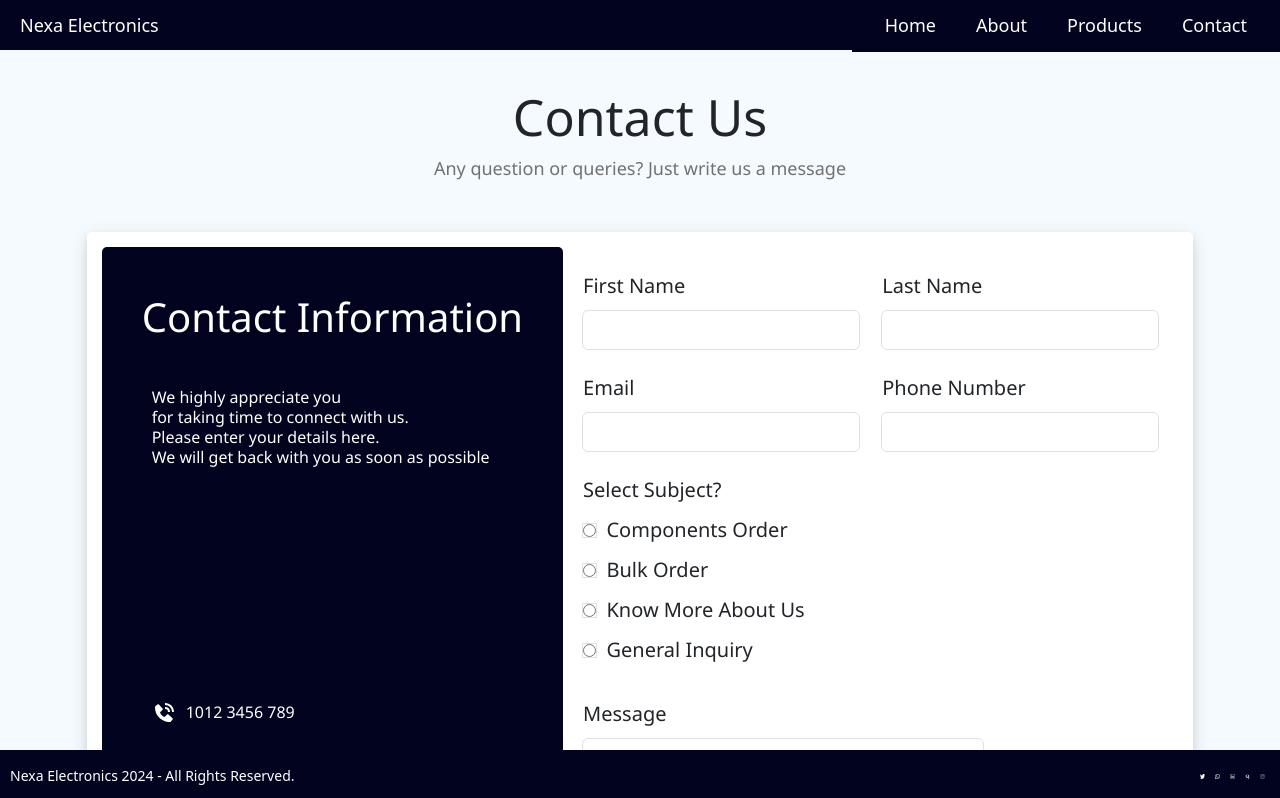
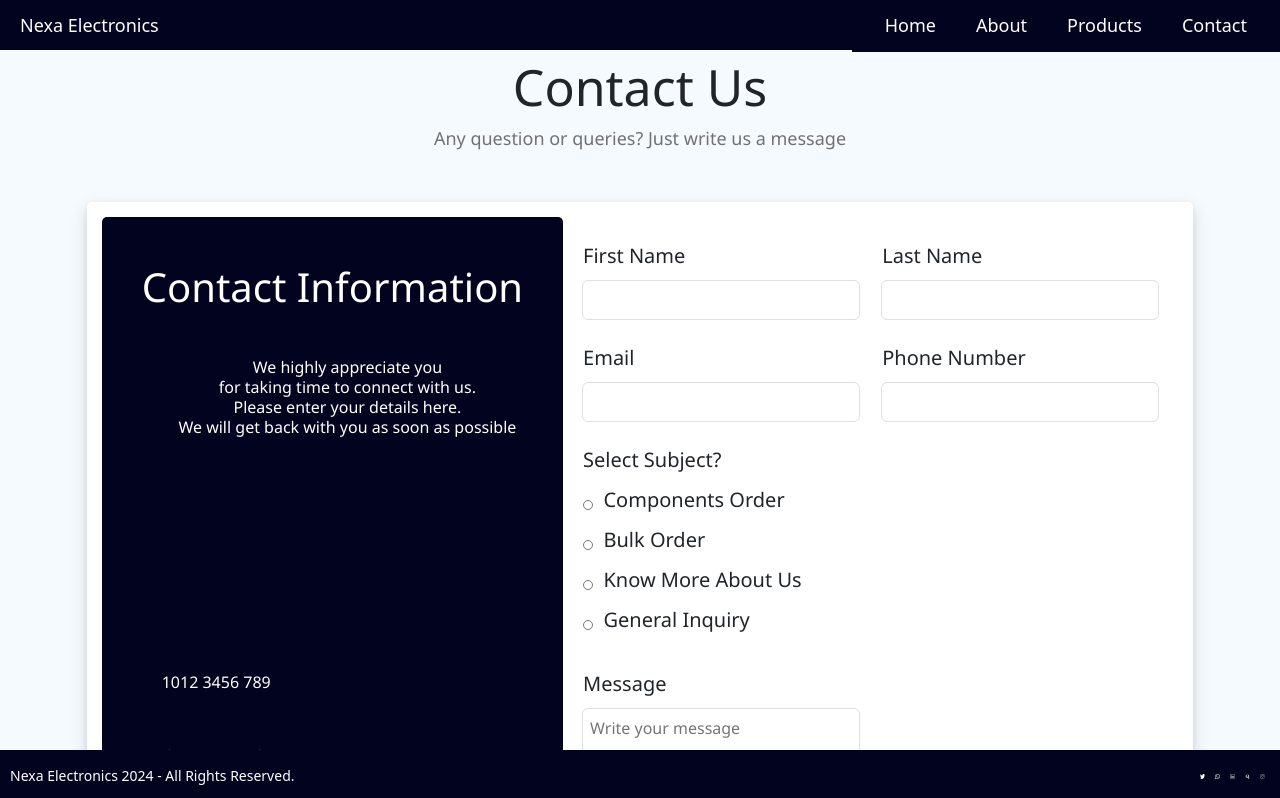
Before and after one commit to vinitmaurya/electronics-website, an Angular app: page /contact in a window 1280 px wide. Shown: the top 798 px of the page. Built offline with nearby package versions, Linux system fonts and the light colour scheme.

Commit message:
contact us page responsive design updated

```diff
--- a/src/contact/contact.component.css
+++ b/src/contact/contact.component.css
@@ -4,6 +4,7 @@
   display: block;
   font-family: "Segoe UI", Tahoma, Geneva, Verdana, sans-serif;
 }
+
 .main-container {
   width: inherit;
   height: max-content;
@@ -14,10 +15,16 @@
   align-items: center;
 }
 
+.page-heading {
+  font-size: 40px;
+  text-align: center;
+}
 
 .page-subheading {
   font-size: 18px;
   color: #717171;
+  text-align: center;
+  margin-bottom: 30px;
 }
 
 .contact-info-container {
@@ -36,86 +43,99 @@
   flex-direction: column;
   justify-content: space-evenly;
   padding: 0px 20px;
-  /* height: 100%; */
 }
+
 .contact-header-container {
-  /* text-align: center; */
-  /* padding-left: 20px; */
-  /* width: 100%; */
+  text-align: center;
 }
+
 .contact-heading {
-  text-align: center;
   font-size: 40px;
   padding: 20px;
 }
+
 .contact-subheading {
   font-size: 16px;
   padding-left: 30px;
   line-height: 20px;
   padding-top: 20px;
 }
+
 .contact-body-container {
   height: max-content;
   padding-left: 30px;
 }
+
 .contact-body-element {
   padding: 20px 0px;
   display: flex;
   align-items: center;
-  /* justify-content: space-between; */
 }
+
 .value {
   padding: 5px;
   padding-left: 10px;
 }
+
 .submit {
   background: #02031e;
   color: white;
   padding: 10px 15px;
   border-radius: 10px;
   font-size: 20px;
-  text-align: right;
+  text-align: center;
   outline: none;
+  cursor: pointer;
 }
+
+.submit:hover {
+  background-color: #333;
+}
+
 section {
   display: flex;
+  flex-wrap: wrap;
   justify-content: space-between;
   gap: 10px;
 }
+
 .input {
   font-size: 20px;
   font-weight: 500;
   display: flex;
   flex-direction: column;
   min-width: 48%;
-  max-width: 100%;
 }
-.input label{
+
+.input label {
   padding-bottom: 10px;
 }
-.input input{
+
+.input input,
+.input textarea {
   font-size: 16px;
   padding: 7px;
   outline: 1px solid rgb(224, 224, 224);
-  border:none;
+  border: none;
   border-radius: 5px;
+  width: 100%;
 }
-.input input:focus{
+
+.input input:focus,
+.input textarea:focus {
   border-bottom: 1px solid #02031e;
 }
-.input-style{
+
+.input-style {
   font-size: 16px;
   padding: 7px;
   outline: 1px solid rgb(224, 224, 224);
-  border:none;
+  border: none;
   border-radius: 5px;
-  width: 400px;
+  width: 100%;
   height: 100px;
 }
-.input-style:focus{
-  border-bottom: 1px solid #02031e;
 
-}
 @media (max-width: 480px) {
   .contact-container {
     display: grid;
@@ -127,15 +147,12 @@ section {
     padding: 10px;
     height: max-content;
   }
-  .head-container {
-    text-align: center;
-    padding: 10px;
-    font-weight: 500;
-  }
+
   .page-heading {
     font-size: 30px;
   }
 }
+
 @media (min-width: 768px) {
   .contact-container {
     display: grid;
@@ -147,12 +164,16 @@ section {
     padding: 15px;
     height: max-content;
   }
-  .head-container {
-    text-align: center;
-    padding: 30px;
-    font-weight: 500;
-  }
+
   .page-heading {
     font-size: 50px;
   }
 }
+.subject-grid{
+  display: grid;
+  grid-template-columns: 10px 1fr;
+
+}
+.subject-grid input{
+  outline: none;
+}
--- a/src/contact/contact.component.html
+++ b/src/contact/contact.component.html
@@ -1,57 +1,28 @@
 <div class="main-container">
   <div class="head-container">
     <div class="page-heading">Contact Us</div>
-    <div class="page-subheading">
-      Any question or queries? Just write us a message
-    </div>
+    <div class="page-subheading">Any question or queries? Just write us a message</div>
   </div>
+
   <div class="contact-container">
     <div class="contact-info-container">
       <div class="contact-header-container">
         <div class="contact-heading">Contact Information</div>
         <div class="contact-subheading">
-          We highly appreciate you <br />for taking time to connect with us.
-          <br />
-          Please enter your details here. <br />We will get back with you as
-          soon as possible
+          We highly appreciate you <br />for taking time to connect with us.<br />
+          Please enter your details here. <br />We will get back with you as soon as possible
         </div>
       </div>
       <div class="contact-body-container">
         <div class="contact-body-element">
-          <span class="icon"
-            ><svg
-              width="24"
-              height="24"
-              viewBox="0 0 24 24"
-              fill="none"
-              xmlns="http://www.w3.org/2000/svg"
-            >
-              <path
-                d="M20 10.999H22C22 5.869 18.127 2 12.99 2V4C17.052 4 20 6.943 20 10.999Z"
-                fill="white"
-              />
-              <path
-                d="M13 7.99999C15.103 7.99999 16 8.89699 16 11H18C18 7.77499 16.225 5.99999 13 5.99999V7.99999ZM16.422 13.443C16.2298 13.2683 15.9773 13.1752 15.7178 13.1832C15.4582 13.1912 15.212 13.2998 15.031 13.486L12.638 15.947C12.062 15.837 10.904 15.476 9.71198 14.287C8.51998 13.094 8.15898 11.933 8.05198 11.361L10.511 8.96699C10.6974 8.78612 10.8061 8.53982 10.8141 8.2802C10.8222 8.02059 10.7289 7.76804 10.554 7.57599L6.85898 3.51299C6.68402 3.32035 6.44086 3.2035 6.18113 3.18725C5.9214 3.17101 5.66557 3.25665 5.46798 3.42599L3.29798 5.28699C3.12509 5.46051 3.0219 5.69145 3.00798 5.93599C2.99298 6.18599 2.70698 12.108 7.29898 16.702C11.305 20.707 16.323 21 17.705 21C17.907 21 18.031 20.994 18.064 20.992C18.3085 20.9783 18.5393 20.8747 18.712 20.701L20.572 18.53C20.7414 18.3325 20.8273 18.0768 20.8112 17.817C20.7951 17.5573 20.6785 17.3141 20.486 17.139L16.422 13.443Z"
-                fill="white"
-              />
-            </svg>
+          <span class="icon">
+            <!-- Your SVG Icon here -->
           </span>
           <span class="value"> 1012 3456 789 </span>
         </div>
         <div class="contact-body-element">
-          <span class="icon"
-            ><svg
-              width="24"
-              height="24"
-              viewBox="0 0 24 24"
-              fill="none"
-              xmlns="http://www.w3.org/2000/svg"
-            >
-              <path
-                d="M22 4H2V20H22V4ZM20 8L12 13L4 8V6L12 11L20 6V8Z"
-                fill="white"
-              />
-            </svg>
+          <span class="icon">
+            <!-- Your SVG Icon here -->
           </span>
           <span class="value"> demo&#64;gmail.com </span>
         </div>
@@ -63,6 +34,7 @@
         </div>
       </div>
     </div>
+
     <div>
       <form class="contact-form-container" name="contact" method="post" data-netlify="true">
         <br>
@@ -91,39 +63,15 @@
         <section>
           <div class="input">
             <label>Select Subject?</label>
-
-            <div>
-              <input
-                type="radio"
-                name="subject"
-                id="components_order"
-                value="Components Order"
-              />
-              <label for="general1"> &nbsp;&nbsp;Components Order </label>
-<br>
-              <input
-                type="radio"
-                name="subject"
-                id="bulk_order"
-                value="Bulk Order"
-              />
-              <label for="general2"> &nbsp;&nbsp;Bulk Order</label>
-<br>
-              <input
-                type="radio"
-                name="subject"
-                id="know_more_about_us"
-                value="Know More About Us"
-              />
-              <label for="general3"> &nbsp;&nbsp;Know More About Us</label>
-<br>
-              <input
-                type="radio"
-                name="subject"
-                id="general_inquiry"
-                value="General Inquiry"
-              />
-              <label for="general4"> &nbsp;&nbsp;General Inquiry</label>
+            <div class="subject-grid">
+              <input type="radio" name="subject" id="components_order" value="Components Order" />
+              <label for="components_order"> &nbsp;&nbsp;Components Order </label>
+              <input type="radio" name="subject" id="bulk_order" value="Bulk Order" />
+              <label for="bulk_order"> &nbsp;&nbsp;Bulk Order</label>
+              <input type="radio" name="subject" id="know_more_about_us" value="Know More About Us" />
+              <label for="know_more_about_us"> &nbsp;&nbsp;Know More About Us</label>
+              <input type="radio" name="subject" id="general_inquiry" value="General Inquiry" />
+              <label for="general_inquiry"> &nbsp;&nbsp;General Inquiry</label>
             </div>
           </div>
         </section>
@@ -131,13 +79,7 @@
         <section>
           <div class="input">
             <label for="message">Message</label>
-            <textarea class="input-style"
-
-              type="text"
-              name="message"
-              id="message"
-              placeholder="Write your message">
-            </textarea>
+            <textarea class="input-style" type="text" name="message" id="message" placeholder="Write your message"></textarea>
           </div>
         </section>
         <br>
```
